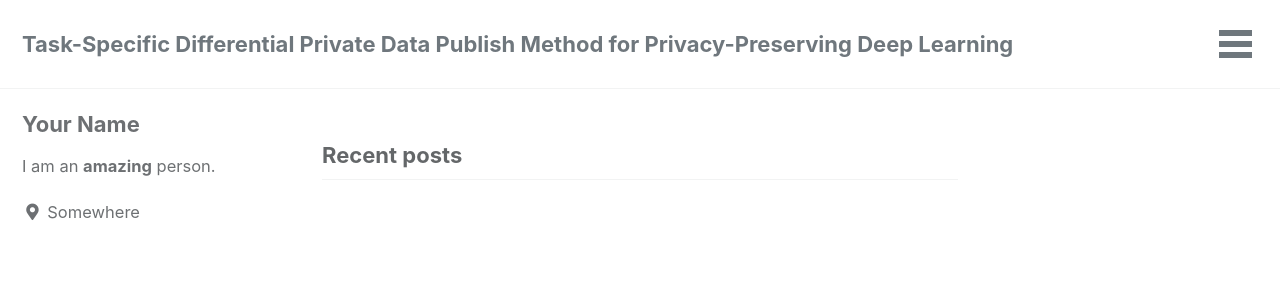
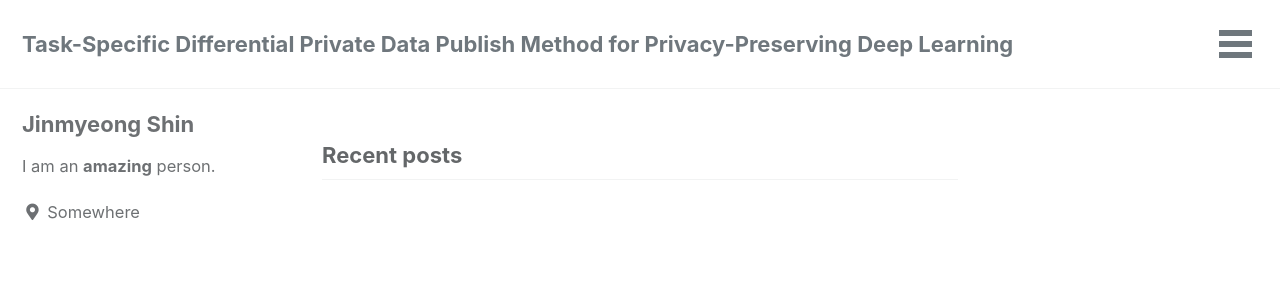
Before and after one commit to Jinmyeong-Shin/dissertation, a Jekyll site: the page built from index.html, in a window 1280 px wide. Shown: the top 305 px of the page. Built offline with Jekyll 4.4.1, drawn with Linux system fonts in a browser that asks for light colours; cached includes are drawn as plain includes; the list of posts is cut into pages by our own code.

Commit message:
Somewhere

```diff
--- a/_config.yml
+++ b/_config.yml
@@ -103,7 +103,7 @@ analytics:
 
 # Site Author
 author:
-  name: "Your Name"
+  name: "Jinmyeong Shin"
   avatar: # path of avatar image, e.g. "/assets/images/bio-photo.jpg"
   bio: "I am an **amazing** person."
   location: "Somewhere"
```
